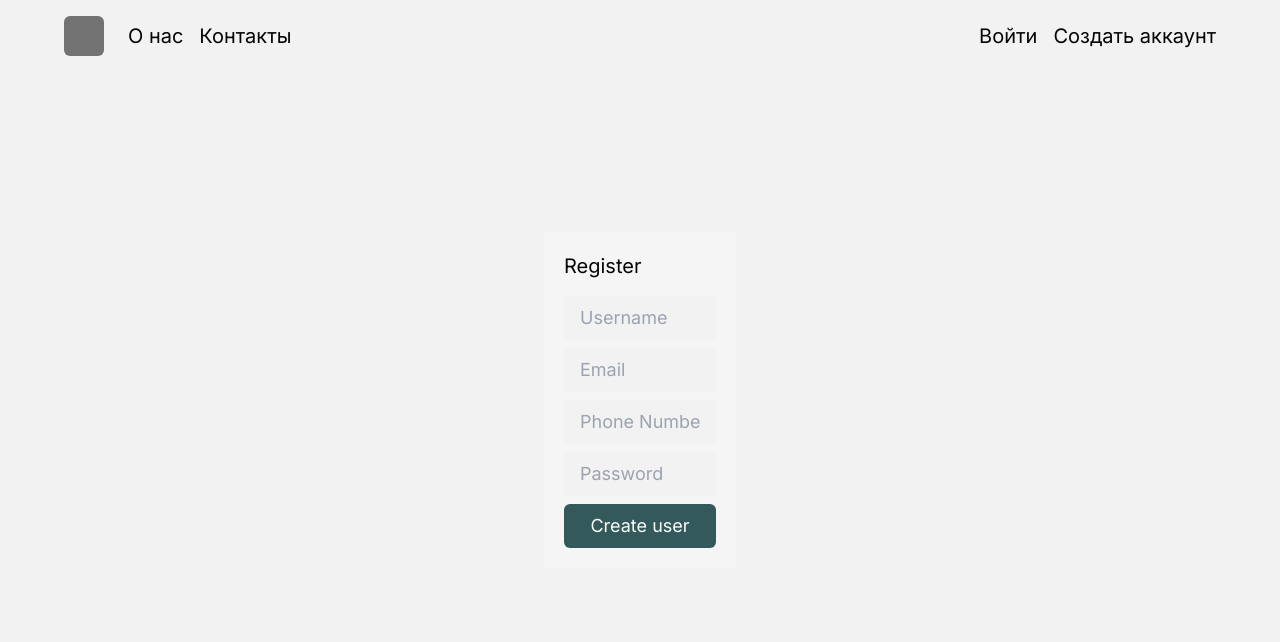
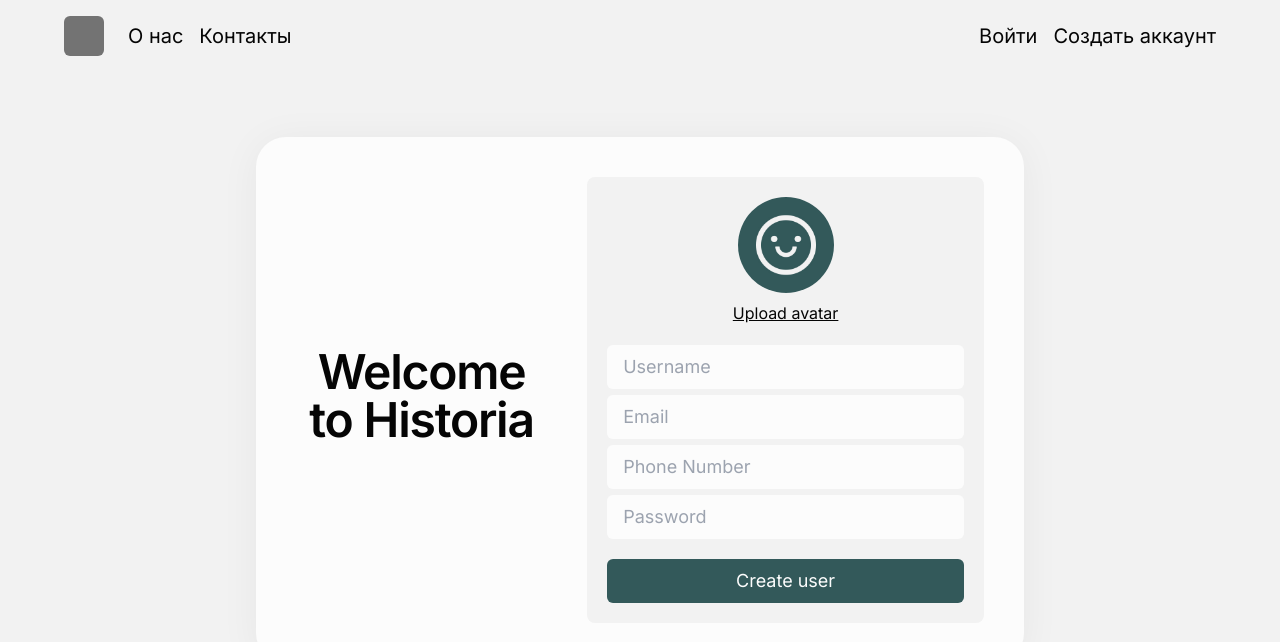
Before and after one commit to mbozhik/historia, a Next.js app: page /sign-up in a window 1280 px wide. Shown: the top 642 px of the page. Built offline with nearby package versions, Linux system fonts and the light colour scheme; no server answers.

Commit message:
[failed] add for `/sign-up` avatar attaching

```diff
--- a/src/app/(auth)/sign-up/page.tsx
+++ b/src/app/(auth)/sign-up/page.tsx
@@ -1,16 +1,18 @@
 'use client'
 
+import {useState} from 'react'
 import {z} from 'zod'
 import {SubmitHandler, useForm} from 'react-hook-form'
 import {zodResolver} from '@hookform/resolvers/zod'
 import axios from 'axios'
 import {signIn} from 'next-auth/react'
 
+import Image from 'next/image'
+import DefaultAvatarImage from '%/auth/default_avatar.jpg'
+
 import Input from '#/UI/Input'
 import Button from '#/UI/Button'
 import {api} from '@/lib/backendApi'
-
-const screenHeight = 'h-svh h-screen'
 
 const schema = z.object({
   login: z.string().min(3, 'Login must be at least 3 characters long'),
@@ -22,6 +24,14 @@ const schema = z.object({
 type FormFields = z.infer<typeof schema>
 
 export default function SignUp() {
+  const [avatar, setAvatar] = useState<File | null>(null)
+
+  const handleAvatarChange = (event: React.ChangeEvent<HTMLInputElement>) => {
+    if (event.target.files && event.target.files[0]) {
+      setAvatar(event.target.files[0])
+    }
+  }
+
   const {
     register,
     handleSubmit,
@@ -38,6 +48,24 @@ export default function SignUp() {
       })
       console.log('User registered successfully', response.data)
 
+      const userId = response.data.id
+
+      if (avatar) {
+        const formData = new FormData()
+        formData.append('file', avatar)
+        formData.append('filename', avatar.name)
+        formData.append('content_type', avatar.type)
+        formData.append('user_id', userId.toString())
+
+        console.log('File:', formData.get('file'))
+        console.log('Filename:', formData.get('filename'))
+        console.log('Content Type:', formData.get('content_type'))
+        console.log('User ID:', formData.get('user_id'))
+
+        await axios.post(api.url + api.routes.user_avatar, formData)
+        console.log('Avatar uploaded successfully')
+      }
+
       await signIn('credentials', {
         login: data.login,
         password: data.password,
@@ -45,25 +73,46 @@ export default function SignUp() {
         callbackUrl: '/',
       })
     } catch (error) {
-      console.error('Error registering user', error)
+      console.error('Error registering user or uploading avatar', error)
       setError('root', {
         message: 'Something went wrong',
       })
     }
   }
 
+  const gridConfig = {
+    parent: 'grid-cols-10',
+    text: 'col-span-4 md:col-span-5',
+    form: 'col-span-6 md:col-span-5',
+  }
+
   return (
-    <section data-section="sign-up" className={`grid place-items-center space-y-5 ${screenHeight}`}>
-      <form className="flex flex-col p-5 w-[15%] gap-2 rounded-sm bg-neutral-100" onSubmit={handleSubmit(onSubmit)}>
-        <h1 className="mb-2 text-xl">Register</h1>
+    <section data-section="sign-up" className="grid place-items-center space-y-5 SCREEN_HEIGHT">
+      <div className={`grid ${gridConfig.parent} sm:block items-center p-10 md:p-6 sm:px-4 sm:py-10 gap-10 md:gap-6 w-[50%] min-h-[60vh] xl:w-[60%] md:w-[90%] sm:min-h-0 bg-background-alt rounded-4xl shadow-[0_4px_40px_0px_rgba(0,0,0,0.05)]`}>
+        <h1 className={`mb-2 text-6xl text-center font-semibold tracking-tight xl:text-5xl sm:leading-[1.10] ${gridConfig.text}`}>
+          Welcome <br /> to Historia
+        </h1>
 
+        <form className={`flex flex-col gap-5 bg-background rounded-lg p-5 ${gridConfig.form}`} onSubmit={handleSubmit(onSubmit)}>
+          <div className="space-y-2">
+            <div className="s-24 overflow-hidden mx-auto rounded-full transition-opacity duration-500">
+              <Image src={avatar ? URL.createObjectURL(avatar) : DefaultAvatarImage} alt="Avatar" width={100} height={100} className="object-cover s-full" />
+            </div>
+            <label className="block mx-auto w-fit underline hover:no-underline cursor-pointer">
+              {avatar ? 'Change avatar' : 'Upload avatar'}
+              <input type="file" className="hidden" onChange={handleAvatarChange} accept="image/jpeg, image/png" />
+            </label>
+          </div>
+          <div className="space-y-1.5 [&>*]:bg-background-alt">
             <Input name="login" register={register} type="text" placeholder="Username" autoComplete="username" error={errors.login} />
             <Input name="email" register={register} type="email" placeholder="Email" autoComplete="email" error={errors.email} />
             <Input name="phone_number" register={register} type="text" placeholder="Phone Number" autoComplete="tel" error={errors.phone_number} />
             <Input name="password" register={register} type="password" placeholder="Password" autoComplete="new-password" error={errors.password} />
+          </div>
 
           <Button buttonText="Create user" className="w-full" isSubmitting={isSubmitting} error={errors.root} />
         </form>
+      </div>
     </section>
   )
 }
--- a/src/app/globals.css
+++ b/src/app/globals.css
@@ -4,6 +4,10 @@
 
 mark {
   @apply block bg-neutral-500 rounded-[4px] text-white w-fit px-2 py-1;
+}
+
+.SCREEN_HEIGHT {
+  @apply h-svh h-screen;
 }
 
 @layer base {
--- a/src/lib/backendApi.ts
+++ b/src/lib/backendApi.ts
@@ -5,5 +5,6 @@ export const api = {
     login: '/api/auth/login',
     new_user: '/api/user/add_user',
     user_by_id: '/api/user/user_by_id',
+    user_avatar: '/api/user/add_user_file',
   },
 }
```
Also changed, not shown: src/assets/images/auth/default_avatar.jpg (added). Lines whose indentation alone changed are shown as unchanged.
